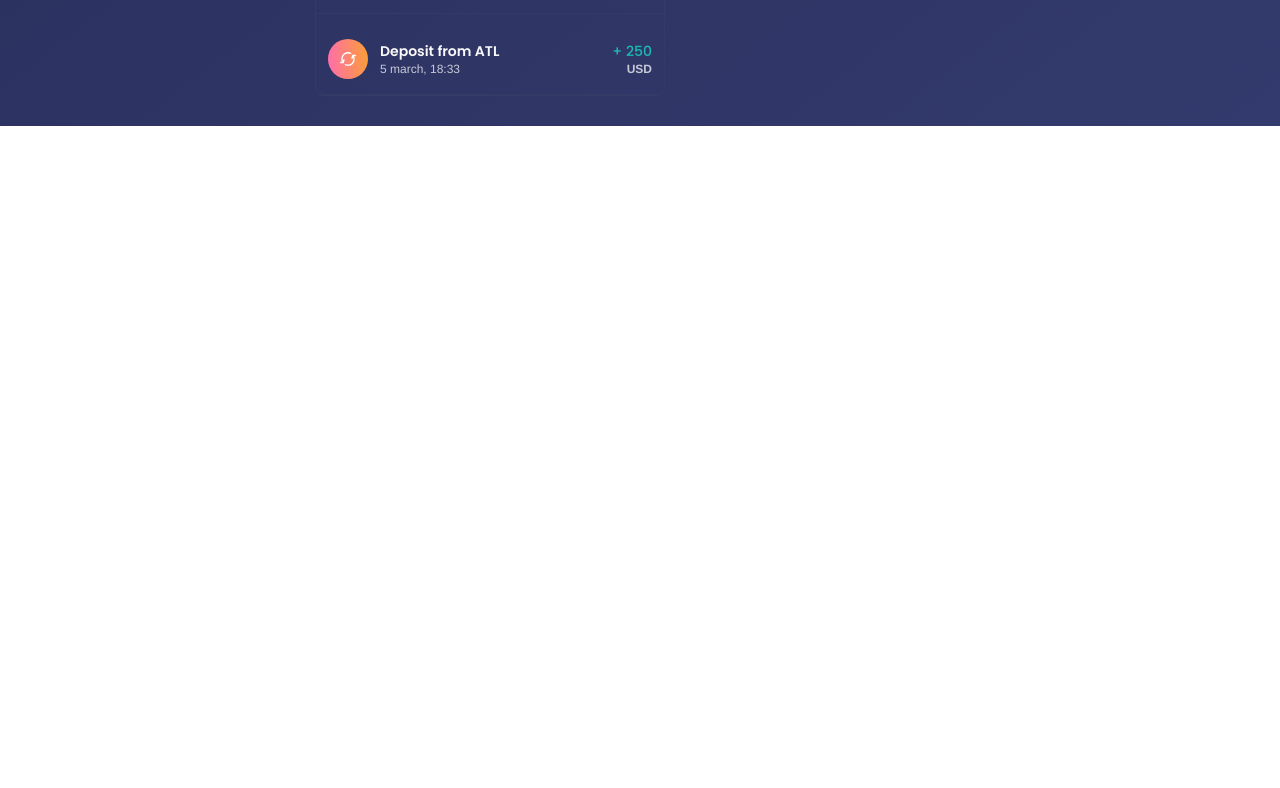
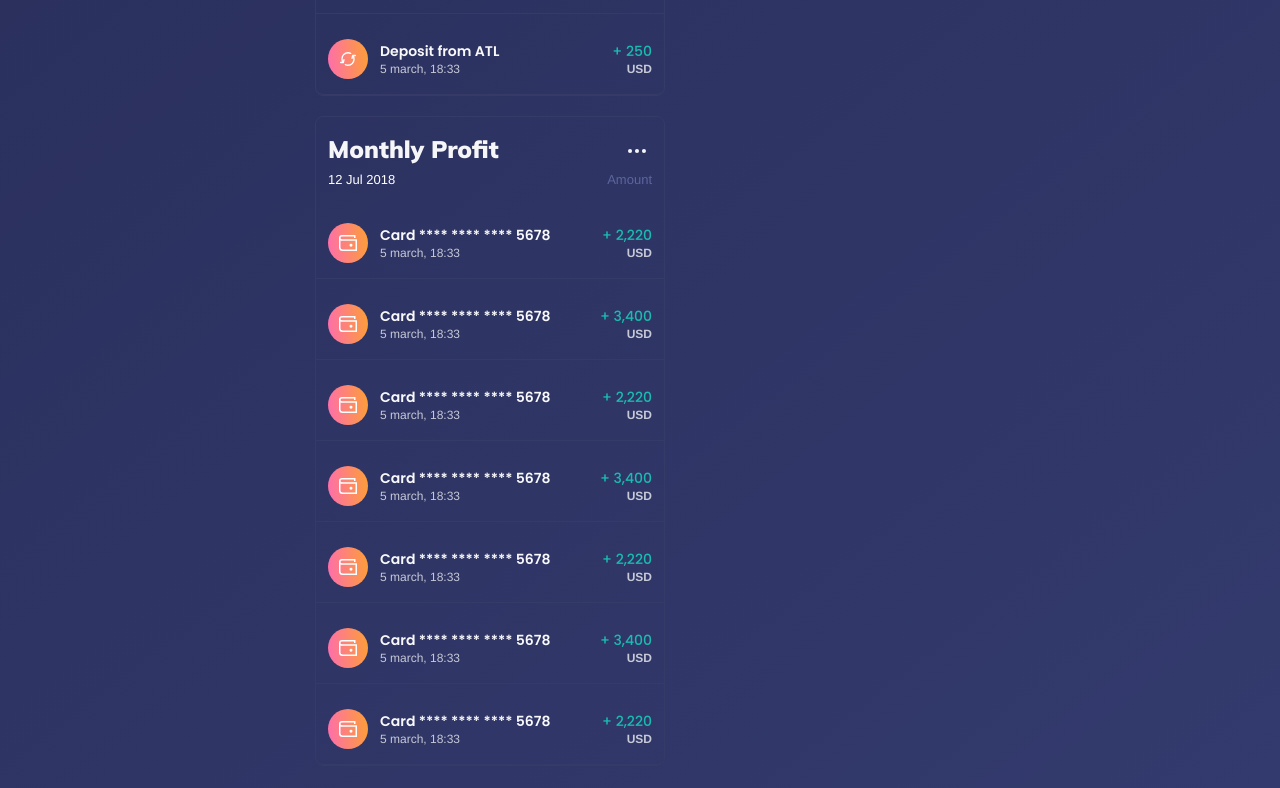
Before and after one commit to diazevedo/expensezzz, a React (Create React App) app: page /dashboard in a window 1280 px wide. Shown: the part 888-1676 px from the top of the page. Before the commit the page ends 1014 px from the top, so only its background shows below. Built offline with nearby package versions, Linux system fonts and the light colour scheme.

Commit message:
Monthly profit

```diff
--- a/src/components/PaymentList/index.js
+++ /dev/null
@@ -1,82 +0,0 @@
-import React from 'react';
-
-import { INCOME, DEBIT } from '../../utils/data/transactions';
-import arrows from '../../assets/icons/circular-arrows.svg';
-import RoundIcon from '../RoundIcon';
-
-import * as S from './styles';
-
-const payments = [
-  {
-    id: '01',
-    text: 'Deposit from ATL',
-    value: '- 1,470',
-    currency: 'USD',
-    type: DEBIT,
-    date: '5 march, 18:33',
-  },
-  {
-    id: '02',
-    text: 'Deposit PayPal',
-    value: '+ 2,220',
-    currency: 'USD',
-    type: INCOME,
-    date: '5 march, 18:33',
-  },
-  {
-    id: '03',
-    text: 'Deposit from ATL',
-    value: '+ 250',
-    currency: 'USD',
-    type: INCOME,
-    date: '5 march, 18:33',
-  },
-  {
-    id: '04',
-    text: 'Cancelled',
-    value: '0',
-    currency: 'USD',
-    type: INCOME,
-    date: '5 march, 18:33',
-  },
-  {
-    id: '05',
-    text: 'Refund',
-    value: '- 950',
-    currency: 'USD',
-    type: DEBIT,
-    date: '5 march, 18:33',
-  },
-  {
-    id: '06',
-    text: 'Deposit from ATL',
-    value: '+ 250 ',
-    currency: 'USD',
-    type: INCOME,
-    date: '5 march, 18:33',
-  },
-];
-
-const PaymentList = () => {
-  return (
-    <S.List>
-      {payments.map(({ id, text, date, value, currency, type }) => (
-        <li key={id}>
-          <S.LeftContainer>
-            <RoundIcon src={arrows} />
-            <S.InfoContainer>
-              <S.Transaction>{text}</S.Transaction>
-              <S.Date>{date}</S.Date>
-            </S.InfoContainer>
-          </S.LeftContainer>
-          <S.InfoContainer right={true}>
-            <S.Amount transaction={type}>{value}</S.Amount>
-            <S.Currency>{currency}</S.Currency>
-          </S.InfoContainer>
-        </li>
-      ))}
-    </S.List>
-  );
-};
-
-export default PaymentList;
--- /dev/null
+++ b/src/components/TransactionList/index.js
@@ -0,0 +1,30 @@
+import React from 'react';
+
+import arrows from '../../assets/icons/circular-arrows.svg';
+import RoundIcon from '../RoundIcon';
+
+import * as S from './styles';
+
+const TransactionList = ({ icon = arrows, items }) => {
+  return (
+    <S.List>
+      {items.map(({ id, text, date, amount, currency, type }) => (
+        <li key={id}>
+          <S.LeftContainer>
+            <RoundIcon src={icon} />
+            <S.InfoContainer>
+              <S.Transaction>{text}</S.Transaction>
+              <S.Date>{date}</S.Date>
+            </S.InfoContainer>
+          </S.LeftContainer>
+          <S.InfoContainer right={true}>
+            <S.Amount transaction={type}>{amount}</S.Amount>
+            <S.Currency>{currency}</S.Currency>
+          </S.InfoContainer>
+        </li>
+      ))}
+    </S.List>
+  );
+};
+
+export default TransactionList;
--- a/src/pages/Dashboard/index.js
+++ b/src/pages/Dashboard/index.js
@@ -4,12 +4,14 @@ import { Container } from './styles';
 
 import Table from '../../components/Table';
 import PaymentHistory from '../../parts/PaymentHistory';
+import MonthlyProfit from '../../parts/MonthlyProfit';
 
 const Dashboard = () => {
   return (
     <Container>
       <Table />
       <PaymentHistory />
+      <MonthlyProfit />
     </Container>
   );
 };
--- /dev/null
+++ b/src/parts/MonthlyProfit/index.js
@@ -0,0 +1,24 @@
+import React from 'react';
+
+import payments from '../../utils/data/monthlyPayments';
+
+import Section from '../../components/Section';
+import SectionHeader from '../../components/SectionHeader';
+import TransactionList from '../../components/TransactionList';
+
+import wallet from '../../assets/icons/wallet.svg';
+
+import * as S from './styles.js';
+
+const MonthlyProfit = ({ title = 'Monthly profit', items = payments }) => {
+  return (
+    <Section>
+      <SectionHeader title={title} />
+      <S.ListTitle left={true}>12 Jul 2018</S.ListTitle>
+      <S.ListTitle>Amount</S.ListTitle>
+      <TransactionList icon={wallet} items={payments} />
+    </Section>
+  );
+};
+
+export default MonthlyProfit;
--- /dev/null
+++ b/src/parts/MonthlyProfit/styles.js
@@ -0,0 +1,11 @@
+import styled from 'styled-components';
+
+export const ListTitle = styled.p`
+  text-align: ${(props) => (props.left ? 'left' : 'right')};
+  display: inline-block;
+  padding: 1.2rem;
+  width: 50%;
+  font-family: 'Helvetica Neue', sans-serif;
+  color: ${(props) => (props.left ? '#ffffff' : '#5c659d')};
+  font-size: 1.3rem;
+`;
--- a/src/parts/PaymentHistory/index.js
+++ b/src/parts/PaymentHistory/index.js
@@ -1,14 +1,16 @@
 import React from 'react';
+
+import payments from '../../utils/data/paymentHistory';
 
 import Section from '../../components/Section';
 import SectionHeader from '../../components/SectionHeader';
-import PaymentList from '../../components/PaymentList';
+import TransactionList from '../../components/TransactionList';
 
 const PaymentHistory = () => {
   return (
     <Section>
       <SectionHeader title="payment history " />
-      <PaymentList />
+      <TransactionList items={payments} />
     </Section>
   );
 };
--- /dev/null
+++ b/src/utils/data/monthlyPayments.js
@@ -0,0 +1,62 @@
+import { INCOME } from './transactions';
+
+const payments = [
+  {
+    id: '01',
+    text: 'Card **** **** **** 5678',
+    date: '5 march, 18:33',
+    amount: '+ 2,220',
+    currency: 'USD',
+    type: INCOME,
+  },
+  {
+    id: '02',
+    text: 'Card **** **** **** 5678',
+    date: '5 march, 18:33',
+    amount: '+ 3,400',
+    currency: 'USD',
+    type: INCOME,
+  },
+  {
+    id: '03',
+    text: 'Card **** **** **** 5678',
+    date: '5 march, 18:33',
+    amount: '+ 2,220',
+    currency: 'USD',
+    type: INCOME,
+  },
+  {
+    id: '04',
+    text: 'Card **** **** **** 5678',
+    date: '5 march, 18:33',
+    amount: '+ 3,400',
+    currency: 'USD',
+    type: INCOME,
+  },
+  {
+    id: '05',
+    text: 'Card **** **** **** 5678',
+    date: '5 march, 18:33',
+    amount: '+ 2,220',
+    currency: 'USD',
+    type: INCOME,
+  },
+  {
+    id: '06',
+    text: 'Card **** **** **** 5678',
+    date: '5 march, 18:33',
+    amount: '+ 3,400',
+    currency: 'USD',
+    type: INCOME,
+  },
+  {
+    id: '07',
+    text: 'Card **** **** **** 5678',
+    date: '5 march, 18:33',
+    amount: '+ 2,220',
+    currency: 'USD',
+    type: INCOME,
+  },
+];
+
+export default payments;
--- /dev/null
+++ b/src/utils/data/paymentHistory.js
@@ -0,0 +1,54 @@
+import { DEBIT, INCOME } from './transactions';
+
+const payments = [
+  {
+    id: '01',
+    text: 'Deposit from ATL',
+    amount: '- 1,470',
+    currency: 'USD',
+    type: DEBIT,
+    date: '5 march, 18:33',
+  },
+  {
+    id: '02',
+    text: 'Deposit PayPal',
+    amount: '+ 2,220',
+    currency: 'USD',
+    type: INCOME,
+    date: '5 march, 18:33',
+  },
+  {
+    id: '03',
+    text: 'Deposit from ATL',
+    amount: '+ 250',
+    currency: 'USD',
+    type: INCOME,
+    date: '5 march, 18:33',
+  },
+  {
+    id: '04',
+    text: 'Cancelled',
+    amount: '0',
+    currency: 'USD',
+    type: INCOME,
+    date: '5 march, 18:33',
+  },
+  {
+    id: '05',
+    text: 'Refund',
+    amount: '- 950',
+    currency: 'USD',
+    type: DEBIT,
+    date: '5 march, 18:33',
+  },
+  {
+    id: '06',
+    text: 'Deposit from ATL',
+    amount: '+ 250 ',
+    currency: 'USD',
+    type: INCOME,
+    date: '5 march, 18:33',
+  },
+];
+
+export default payments;
```
Also changed, not shown: src/assets/icons/wallet.svg (added), src/components/TransactionList/styles.js (renamed from src/components/PaymentList/styles.js).
